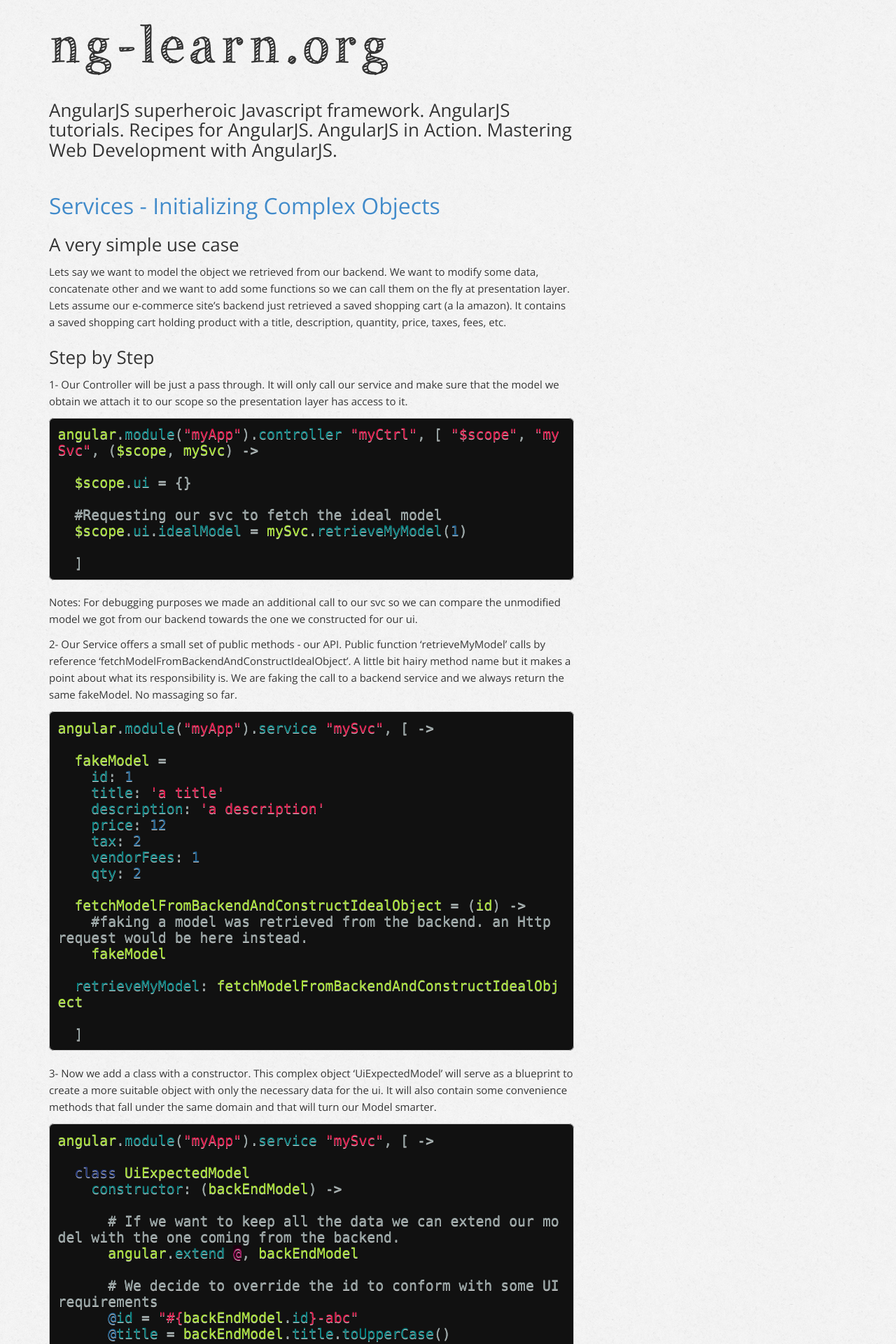
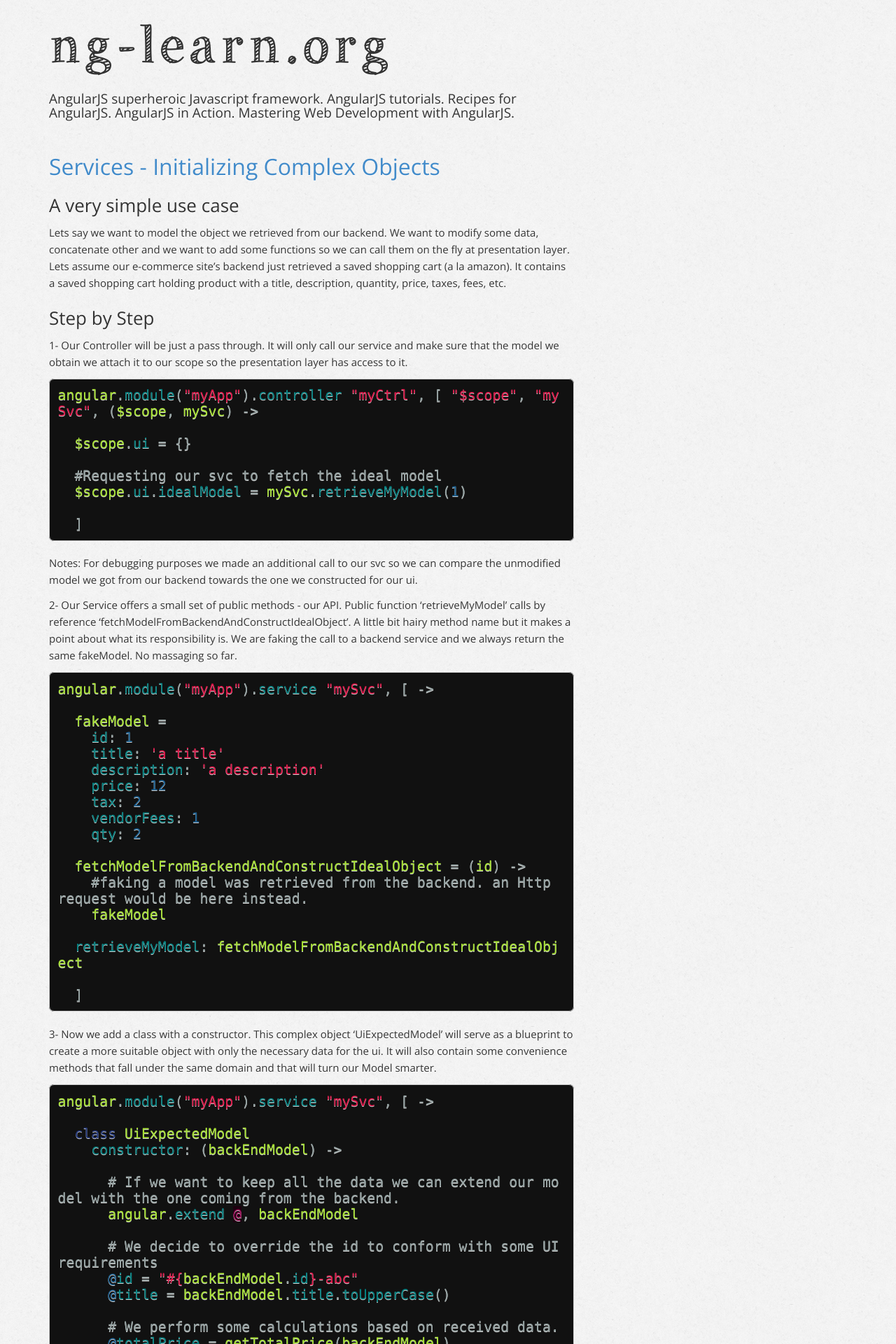
Before and after one commit to ng-learn-org/ng-learn-org.github.io, a Jekyll site: the page built from index.html, in a window 1280 px wide. Shown: the top 1920 px of the page at 70% size. Built offline with Jekyll 4.4.1, drawn with Linux system fonts in a browser that asks for light colours; Markdown is read by kramdown in place of the engine named in the settings; the list of posts is cut into pages by our own code; comment, search, counter and statistics services are not loaded.

Commit message:
seo: added subtittle

```diff
--- a/index.html
+++ b/index.html
@@ -3,7 +3,7 @@ layout: default
 title: Blog
 ---
 
-<h3>AngularJS superheroic Javascript framework. AngularJS tutorials. Recipes for AngularJS. AngularJS in Action. Mastering Web Development with AngularJS.</h3>
+<h4>AngularJS superheroic Javascript framework. AngularJS tutorials. Recipes for AngularJS. AngularJS in Action. Mastering Web Development with AngularJS.</h4>
 
 {% for post in paginator.posts %}
 
```
